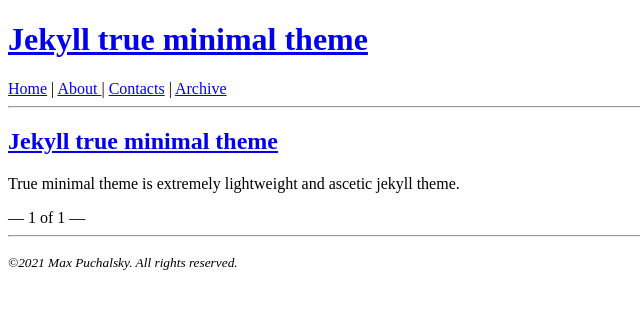
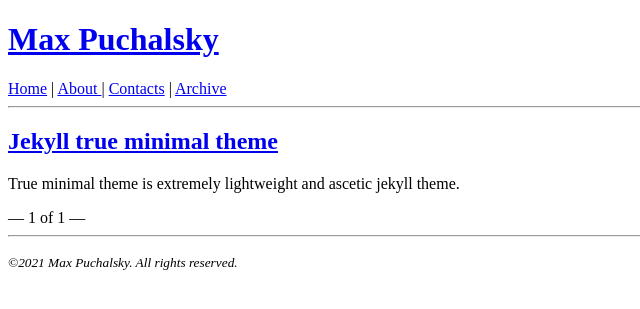
Before and after one commit to mpuchalsky/fauxkart, a Jekyll site: the page built from index.html, in a window 1280 px wide. Shown: the top 309 px of the page, without its empty margins (0-640 px from the left). Built offline with Jekyll 4.4.1, drawn with Linux system fonts in a browser that asks for light colours; the list of posts is cut into pages by our own code.

Commit message:
Update _config.yml

```diff
--- a/_config.yml
+++ b/_config.yml
@@ -1,8 +1,8 @@
-name: "Jekyll true minimal theme"
-description: "Lightweight theme"
+name: "Max Puchalsky"
+description: "Max Puchalsky's Web Portal"
 
 url: ''
-baseurl: ''
+baseurl: 'https://mpuchalsky.github.io/fauxkart/'
 
 markdown: kramdown
 markdown_ext: "markdown,mkdown,mkdn,mkd,md"
```
